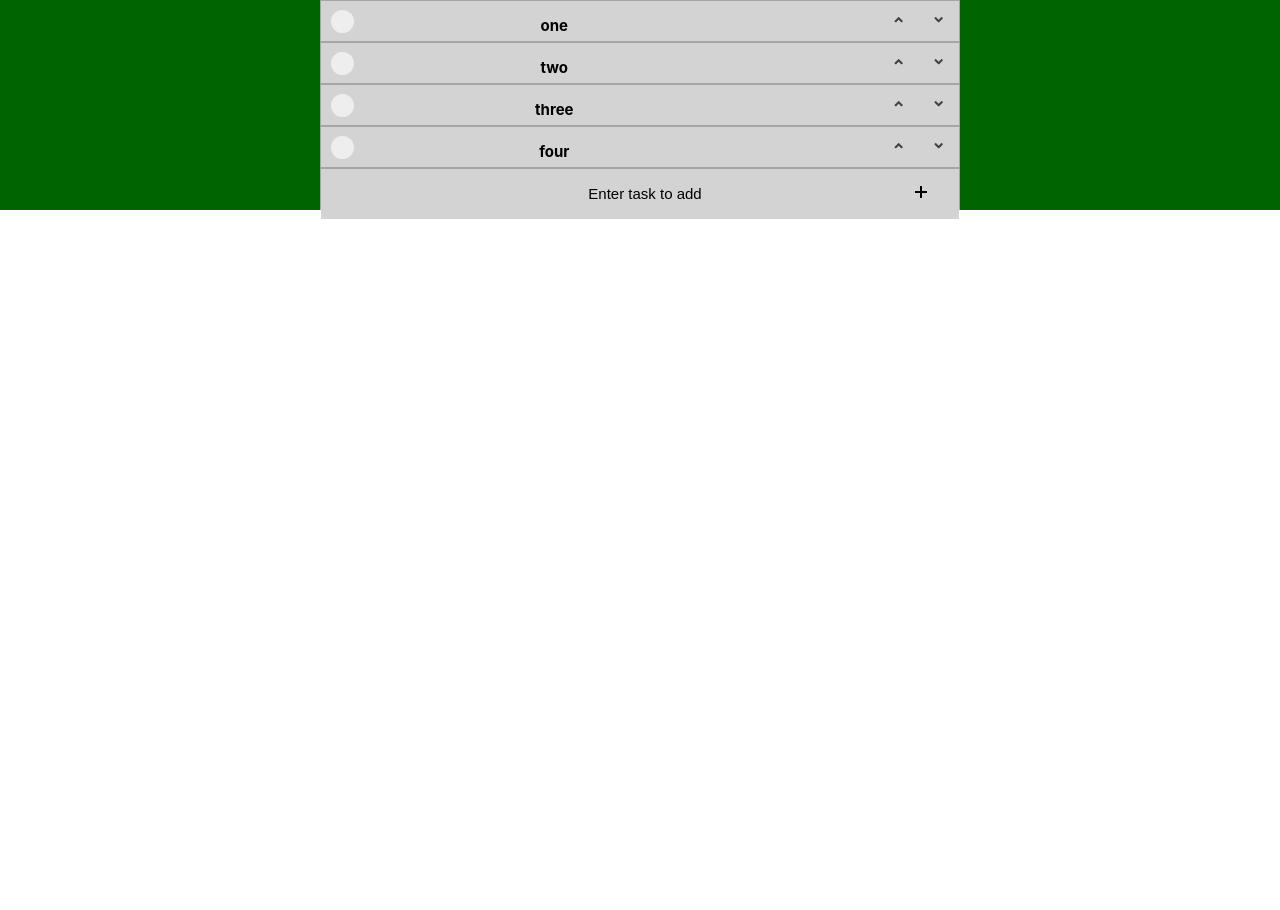
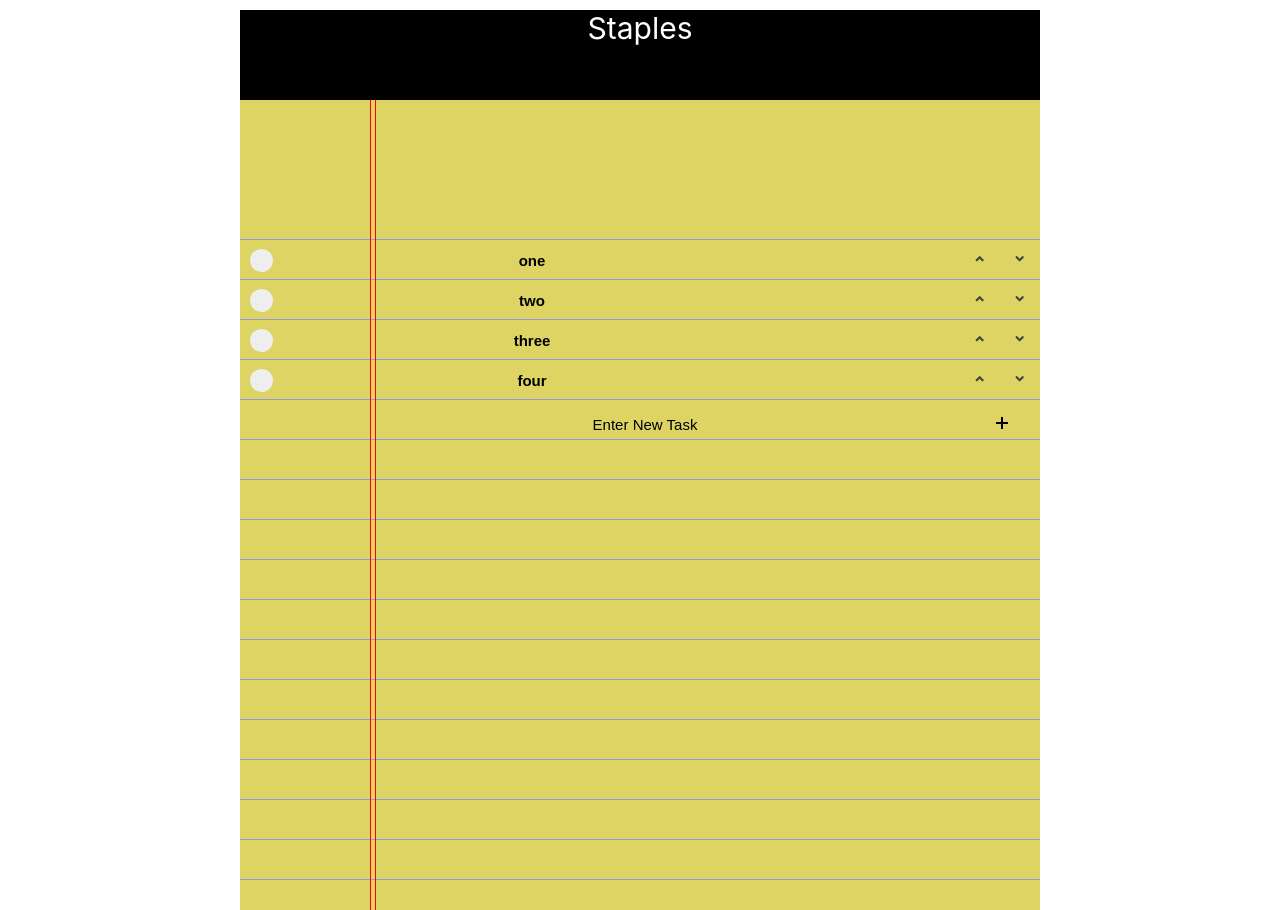
Before and after one commit to sw00d/Todo-List, a React app: page / in a window 1280 px wide. Before the commit the page ends 800 px from the top, so only its background shows below. Built offline with nearby package versions, Linux system fonts and the light colour scheme.

Commit message:
style changes

```diff
--- a/src/App.css
+++ b/src/App.css
@@ -1,6 +1,48 @@
-.App {
+body {
     display: flex;
     justify-content: center;
     align-items: center;
-    background: darkgreen;
+
 }
+.Notepad {
+    position: relative;
+    width: 800px;
+    height: 900px;
+    top: 10px;
+    background: #DDD464;
+}
+.WorkArea {
+    position: absolute;
+    top: 190px;
+    height: 77%;
+    width: 100%;
+    background: repeating-linear-gradient(#DDD464, 39px, #9198e5 20px, #9198e5 40px);
+}
+.Header {
+    width: 100%;
+    background: black;
+    height: 90px;
+    color: white;
+    font-size: 30px;
+    display: flex;
+    justify-content: center;
+    align-self: center;
+    z-index: 2;
+}
+.RedLine {
+    z-index: 1;
+    position: absolute;
+    left: 130px;
+    top: 90px;
+    height: calc(100% - 90px);
+    width: 1px;
+    background: red;
+}
+.RedLine:after {
+    content: "";
+    position: absolute;
+    height: 100%;
+    width: 1px;
+    left: 5px;
+    background: red;
+}
--- a/src/Main.js
+++ b/src/Main.js
@@ -9,8 +9,12 @@
   render() {
     return (
       <Provider store={store}>
-        <div className="App">
-          <TaskList />
+        <div className="Notepad">
+        <div class="Header">Staples</div>
+        <div class="RedLine"></div>
+          <div class="WorkArea">
+            <TaskList />
+          </div>
         </div>
       </Provider>
     );
--- a/src/components/taskInput/view.js
+++ b/src/components/taskInput/view.js
@@ -31,7 +31,7 @@
             className="TaskInput"
             onKeyPress={this.handleKeyPress}
             onChange={(e)=>this.setState({task: e.target.value})}
-            placeholder="Enter task to add"
+            placeholder="Enter New Task"
             value = {this.state.task}
             />
         </div>
--- a/src/components/taskList/style.css
+++ b/src/components/taskList/style.css
@@ -1,13 +1,15 @@
 
 .MainContainer {
-    width: 50%;
-    height: 100;
+    width: 100%;
+    position: absolute;
+    top:40px;
+    /* border-top: black 1px solid; */
 }
 .CheckBox {
     display: none;
 }
 .Row {
-    border: #a5a5a5 1px solid;
+    /* border-bottom: black 1px solid; */
     display: flex;
     position: relative;
     height: 40px;
@@ -24,9 +26,13 @@
 .Row > input::placeholder {
     color: black;
 }
-.Row > p {
+.Row:hover {
+    opacity: .8;
+}
+.Row:active {
+    opacity: 1;
+}
 
-}
 .ArrowContainer {
     height: 100%;
     position: absolute;
@@ -55,7 +61,7 @@
     outline:none;
     width: 100%;
     height: 90%;
-    background: lightgrey;
+    background:transparent;
     color: black;
     text-align: center;
 }
@@ -66,7 +72,7 @@
 .InputContainer {
     height: 50px;
     width: 100% !important;
-    background: lightgrey;
+    background: transparent;
     display: flex;
     justify-content: space-around;
     align-items: center;
--- a/src/components/taskList/view.js
+++ b/src/components/taskList/view.js
@@ -5,27 +5,13 @@
 import { FaAngleDown, FaAngleUp, FaTextHeight } from 'react-icons/fa';
 import { Droppable, Draggable, DragDropContext } from 'react-beautiful-dnd';
 
-const reorder =  (list, startIndex, endIndex) => {
-  const result = Array.from(list);
-  const [removed] = result.splice(startIndex, 1);
-  result.splice(endIndex, 0, removed);
-
-  return result;
-};
-
-// using some little inline style helpers to make the app look okay
-const grid = 8;
 const getItemStyle = (draggableStyle, isDragging) => ({
-
-
-  // change background colour if dragging
-  background: isDragging ? 'lightgreen' : 'grey',
-
+  background: isDragging ? 'transparent' : 'grey',
   ...draggableStyle
 });
 const getListStyle = (isDraggingOver) => {
   return {
-    background: isDraggingOver ? 'lightblue' : 'lightgrey',
+    background: isDraggingOver ? 'lightblue' : 'transparent',
   }
 };
 
@@ -36,8 +22,6 @@
     super();
     this.state = {
       moveDisable: false,
-      edit: false,
-      dblclk: false
     }
     this.input = React.createRef();
 
@@ -48,18 +32,6 @@
       dragToMove(result.source.index, result.destination.index);
     };
     //This disables buttons by checking if any inputs are checked
-    doubleClick() {
-      const self = this;
-      const { dblclk, edit } = this.state;
-      if (!dblclk) {
-        this.setState({dblclk: true});
-      } else {
-        this.setState({edit: true});
-        setTimeout(()=>console.log(this.input),100);
-      }
-
-      setTimeout(()=>self.setState({dblclk: false}), 500);
-    }
     handleKeyPress(e){
       const { value } = e.target;
       if (e.keyCode === 13 && value.length) {
@@ -74,7 +46,7 @@
 
     render() {
       const { tasks, down, up, checkItem } = this.props;
-      const { moveDisable, edit } = this.state;
+      const { moveDisable } = this.state;
       return (
         <DragDropContext onDragEnd={this.onDragEnd}>
 
@@ -109,11 +81,7 @@
                           />
                           <span className="checkmark" onClick={(e)=>checkItem(item.value)}></span>
                         </div>
-                        { edit ?
                           <input onKeyDown={(e)=>this.handleKeyPress(e)} value={item.value} type="text" />
-                          : <p onClick={()=>this.doubleClick()}>{item.value}</p>
-                        }
-
                         <div className="ArrowContainer">
                           <button disabled={ moveDisable } onClick={(e)=>
                           {
```
Also changed, not shown: src/logo.svg (deleted).
